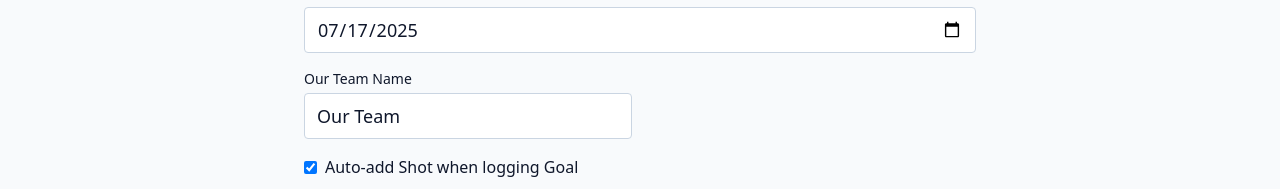
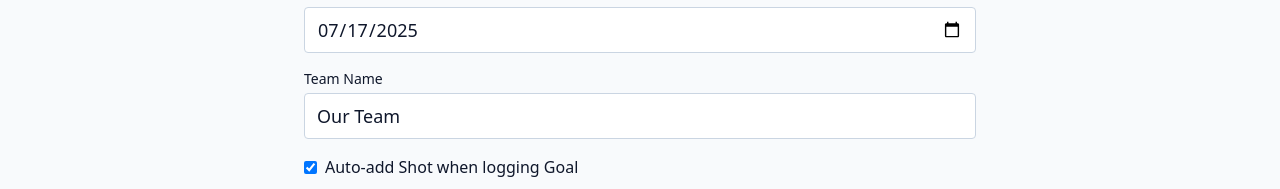
Before and after one commit to ajhunyady/waterpolo, a SvelteKit app: page /game/new in a window 1280 px wide. Shown: the part 244-433 px from the top of the page. Built offline with nearby package versions, Linux system fonts and the light colour scheme.

Commit message:
refactor: collapse team name and saved team fields

```diff
--- a/src/routes/game/new/+page.svelte
+++ b/src/routes/game/new/+page.svelte
@@ -103,24 +103,25 @@
       <input type="date" bind:value={date} class="input" />
     </label>
 
-    <div class="grid gap-4 sm:grid-cols-2">
-      <label class="grid gap-1">
-        <span class="text-sm font-medium">Our Team Name</span>
-        <input bind:value={homeTeamName} class="input" />
-      </label>
-
     {#if teams.length > 0}
       <label class="grid gap-1">
-          <span class="text-sm font-medium">Use Saved Team</span>
+        <span class="text-sm font-medium">Team</span>
         <select class="input" bind:value={selectedTeamId}>
           <option value="">Custom roster…</option>
           {#each teams as t}
             <option value={t.id}>{t.name}</option>
           {/each}
         </select>
+        {#if !selectedTeamId}
+          <input class="input mt-2" bind:value={homeTeamName} placeholder="Our Team" />
+        {/if}
+      </label>
+    {:else}
+      <label class="grid gap-1">
+        <span class="text-sm font-medium">Team Name</span>
+        <input bind:value={homeTeamName} class="input" />
       </label>
     {/if}
-    </div>
 
     <label class="inline-flex items-center gap-2">
       <input type="checkbox" bind:checked={autoShotOnGoal} />
```
Lines whose indentation alone changed are shown as unchanged.
